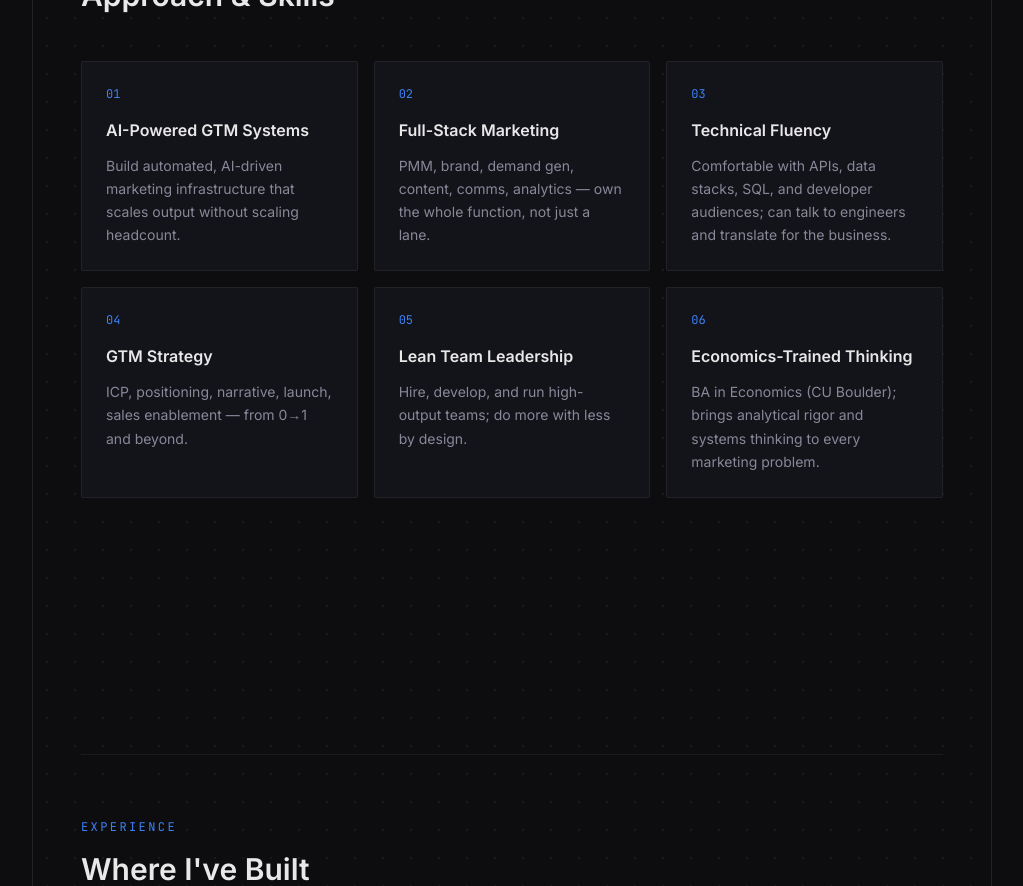
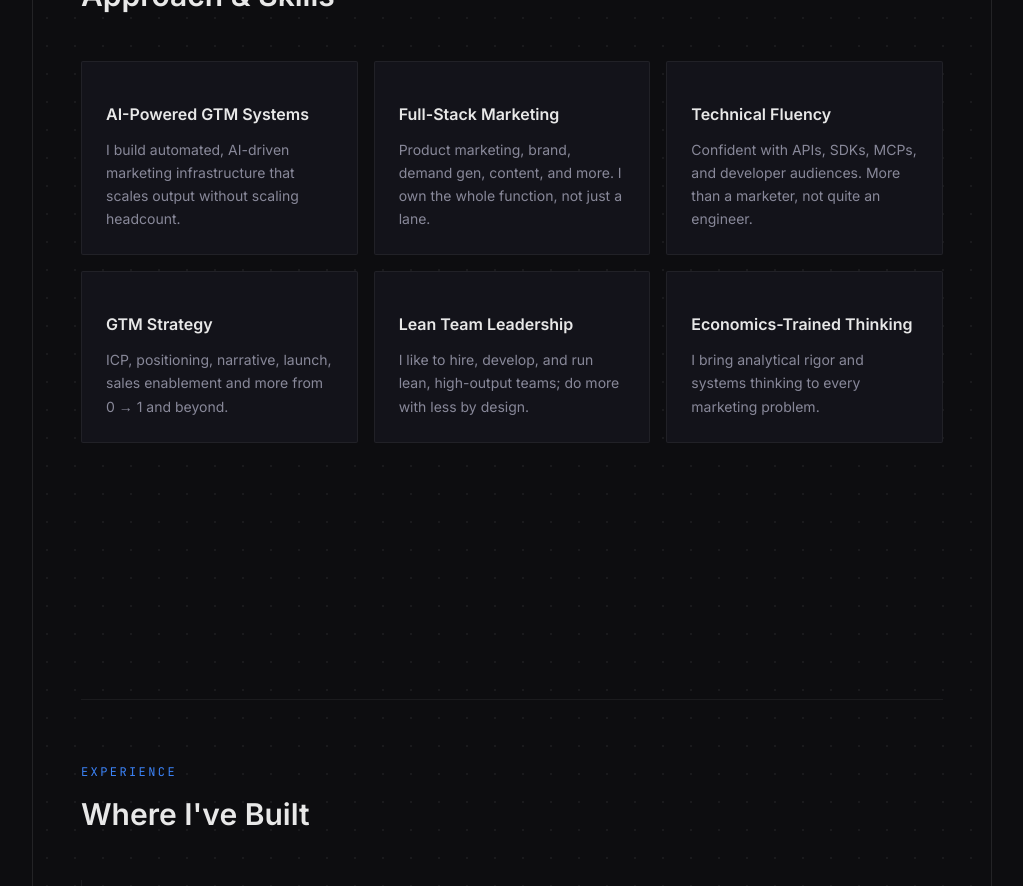
Before and after one commit to jefflesser/jefflesser.com, a Next.js app: page / in a window 1280 px wide. Shown: the part 1900-2786 px from the top of the page, without its empty margins (128-1151 px from the left). Built offline with nearby package versions, Linux system fonts and the light colour scheme.

Commit message:
Update how-i-work.tsx

```diff
--- a/components/how-i-work.tsx
+++ b/components/how-i-work.tsx
@@ -5,40 +5,34 @@ import { motion, useInView } from "framer-motion";
 
 const cards = [
   {
-    label: "01",
     title: "AI-Powered GTM Systems",
     description:
-      "Build automated, AI-driven marketing infrastructure that scales output without scaling headcount.",
+      "I build automated, AI-driven marketing infrastructure that scales output without scaling headcount.",
   },
   {
-    label: "02",
     title: "Full-Stack Marketing",
     description:
-      "PMM, brand, demand gen, content, comms, analytics — own the whole function, not just a lane.",
+      "Product marketing, brand, demand gen, content, and more. I own the whole function, not just a lane.",
   },
   {
-    label: "03",
     title: "Technical Fluency",
     description:
-      "Comfortable with APIs, data stacks, SQL, and developer audiences; can talk to engineers and translate for the business.",
+      "Confident with APIs, SDKs, MCPs, and developer audiences. More than a marketer, not quite an engineer.",
   },
   {
-    label: "04",
     title: "GTM Strategy",
     description:
-      "ICP, positioning, narrative, launch, sales enablement — from 0→1 and beyond.",
+      "ICP, positioning, narrative, launch, sales enablement and more from 0 → 1 and beyond.",
   },
   {
-    label: "05",
     title: "Lean Team Leadership",
     description:
-      "Hire, develop, and run high-output teams; do more with less by design.",
+      "I like to hire, develop, and run lean, high-output teams; do more with less by design.",
   },
   {
-    label: "06",
     title: "Economics-Trained Thinking",
     description:
-      "BA in Economics (CU Boulder); brings analytical rigor and systems thinking to every marketing problem.",
+      "I bring analytical rigor and systems thinking to every marketing problem.",
   },
 ];
 
```
